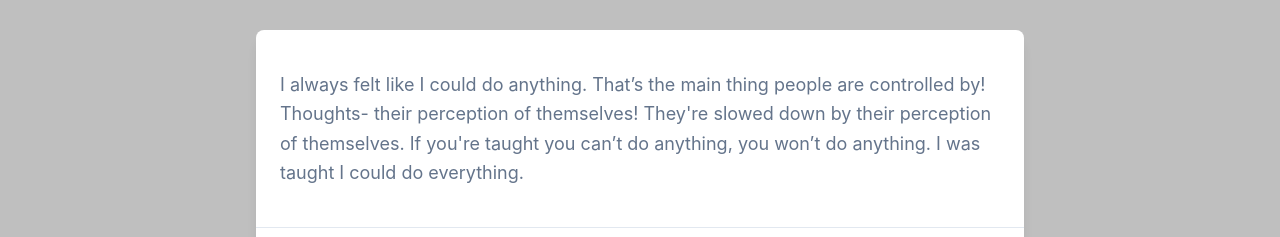
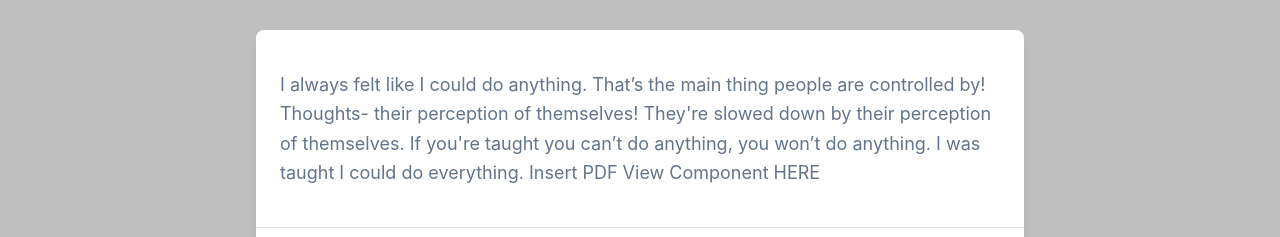
Before and after one commit to samuelahmed/Personal-Website, a Next.js app: page / in a window 1280 px wide. Both pictures are taken after a click on the icon 1225 px from the left and 55 px from the top of the page. Shown: the part 227-464 px from the top of the page. Built offline with nearby package versions, Linux system fonts and the light colour scheme.

Commit message:
Modal structure

```diff
--- a/components/PdfModal.js
+++ b/components/PdfModal.js
@@ -2,7 +2,9 @@ import React from "react";
 import { BsPersonLinesFill } from 'react-icons/bs'
 
 export default function PdfModal() {
-  const [showModal, setShowModal] = React.useState(false);
+
+  let [showModal, setShowModal] = React.useState(false);
+
   return (
     <>
     <BsPersonLinesFill
@@ -22,6 +24,7 @@ export default function PdfModal() {
                     of themselves! They're slowed down by their perception of
                     themselves. If you're taught you can’t do anything, you
                     won’t do anything. I was taught I could do everything.
+                    Insert PDF View Component HERE
                   </p>
                 </div>
                 <div className="flex items-center justify-end p-6 border-t border-solid border-slate-200 rounded-b">
```
